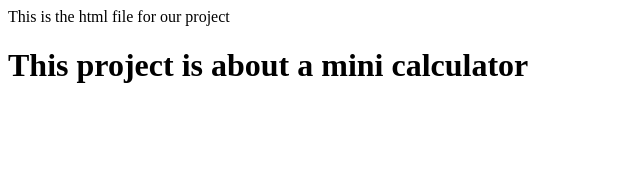
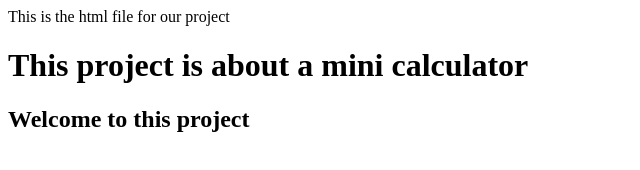
Before and after one commit to rutika1503/Devops, a plain HTML site: page Index.html in a window 1280 px wide. Shown: the whole page, without its empty margins (0-640 px from the left). Drawn offline with Linux system fonts and the light colour scheme.

Commit message:
modified index.html

```diff
--- a/Index.html
+++ b/Index.html
@@ -1,2 +1,3 @@
 <p> This is the html file for our project </p>
 <h1>This project is about a mini calculator</h1>
+<h2> Welcome to this project </h2>
```
